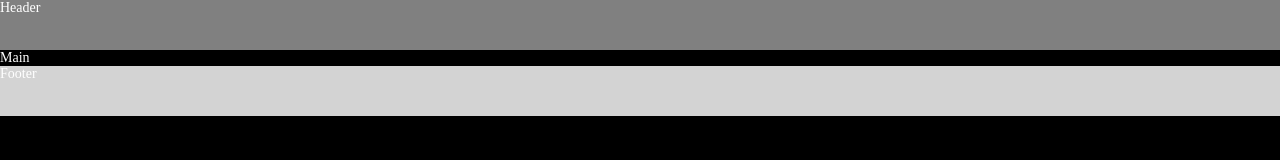
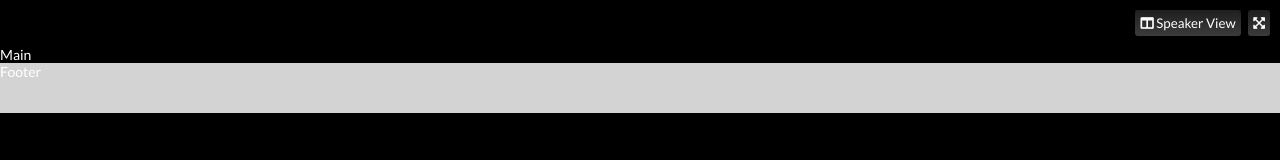
Before and after one commit to pierfrancescoscar/html-css-zoom, a plain HTML site: page index.html in a window 1280 px wide. Drawn offline with Linux system fonts and the light colour scheme.

Commit message:
add header buttons and his styling

```diff
--- a/css/main.css
+++ b/css/main.css
@@ -3,6 +3,7 @@
     margin: 0;
     padding: 0;
     box-sizing: border-box;
+    font-family: 'Lato', sans-serif;
 }
 
 body {
@@ -11,12 +12,33 @@ body {
     font-size: 14px;
 }
 
+/* Utilities */
+.top-button {
+    padding: 5px;
+    border: none;
+    border-radius: 3px;
+    background: linear-gradient(#1f1f1f, #3b3b3b);
+    color: white;
+    cursor: pointer;
+
+}
+
+.mr-5 {
+    margin-right: 5px;
+}
+
 /* Header */
 
 header {
-    background-color: grey;
-    height: 50px;
+    background-color: black;
 }
+
+.header-button {
+    text-align: right;
+    padding: 10px;
+}
+
+
 
 
 /* Main */
--- a/index.html
+++ b/index.html
@@ -6,6 +6,9 @@
     <meta name="viewport" content="width=device-width, initial-scale=1.0">
     <link rel="stylesheet" href="https://pro.fontawesome.com/releases/v5.10.0/css/all.css" integrity="sha384-AYmEC3Yw5cVb3ZcuHtOA93w35dYTsvhLPVnYs9eStHfGJvOvKxVfELGroGkvsg+p" crossorigin="anonymous"/>
     <link rel="stylesheet" href="./css/main.css">
+    <link rel="preconnect" href="https://fonts.googleapis.com">
+    <link rel="preconnect" href="https://fonts.gstatic.com" crossorigin>
+    <link href="https://fonts.googleapis.com/css2?family=Lato&display=swap" rel="stylesheet">
     <title>Zoom</title>
 </head>
 <body>
@@ -13,7 +16,18 @@
     <!-- Header -->
 
     <header>
-        Header
+        <div class="header-button">
+
+            <button class="top-button mr-5">
+                <i class="fas fa-columns"></i>
+                Speaker View
+            </button>
+
+            <button class="top-button">
+                <i class="fas fa-expand-arrows-alt"></i>
+            </button>
+
+        </div>
     </header>
 
     <!-- Main -->
```
